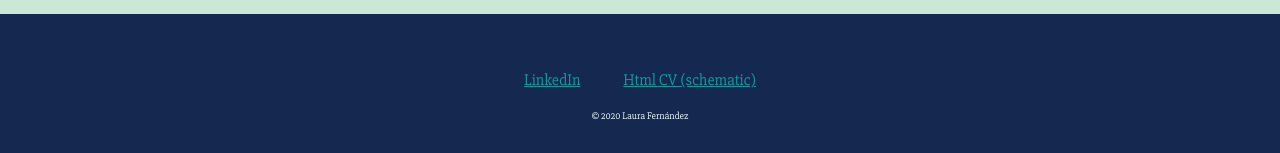
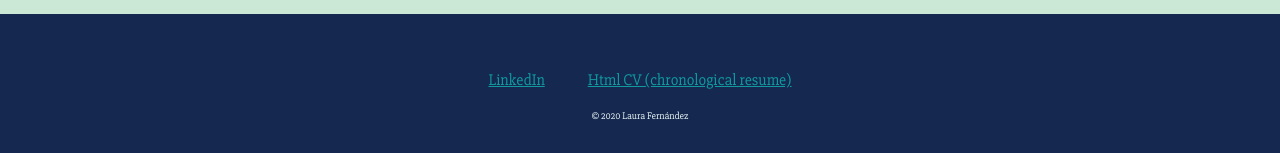
Before and after one commit to Sneg87/Profile, a plain HTML site: page index.html in a window 1280 px wide. Shown: the part 4252-4405 px from the top of the page. Drawn offline with Linux system fonts and the light colour scheme.

Commit message:
link to cv

```diff
--- a/index.html
+++ b/index.html
@@ -88,7 +88,7 @@ I am very disciplined, organised, autonomous and curious. I have good planning a
 
   <div class="bottom-container">
     <a class="footer-link" href="https://www.linkedin.com/in/laurafernandezdob/">LinkedIn</a>
-    <a class="footer-link" href="https://sneg87.github.io/C">Html CV (schematic)</a>
+    <a class="footer-link" href="https://sneg87.github.io/CV/">Html CV (chronological resume)</a>
     <p class="copyright">© 2020 Laura Fernández</p>
   </div>
 
```
